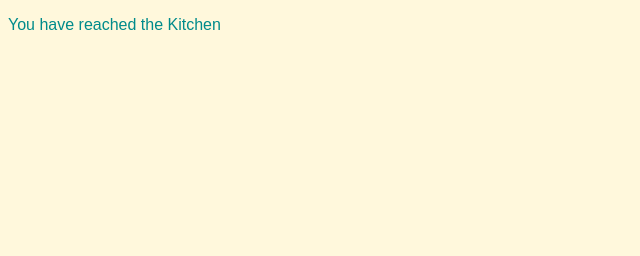
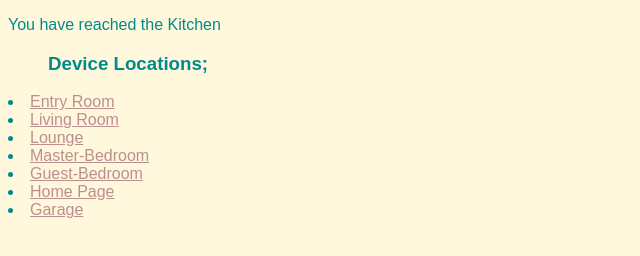
Before and after one commit to bytemgmt/Barry-HA-Web-Application, a plain HTML site: page Kitchen.html in a window 1280 px wide. Shown: the whole page, without its empty margins (0-640 px from the left). Drawn offline with Linux system fonts and the light colour scheme.

Commit message:
added hotlinks to kitchen

```diff
--- a/Kitchen.html
+++ b/Kitchen.html
@@ -7,5 +7,14 @@
 </head>
 <body>
 <p>You have reached the Kitchen</p>
+	<ul><h3>Device Locations;<h3></ul>
+		<li><a href="Entry-Room.html">Entry Room<a></li>
+		<li><a href="Living-Room.html">Living Room<a></li>
+		<li><a href="Lounge-Room.html">Lounge<a></li>
+		<li><a href="Master-Bedroom.html">Master-Bedroom<a></li>
+		<li><a href="Guest-Bedroom.html">Guest-Bedroom<a></li>
+		<li><a href="Index.html">Home Page<a></li>
+		<li><a href="Garage.html">Garage<a></li>
+	</ul>
 </body>
 </html>
```
